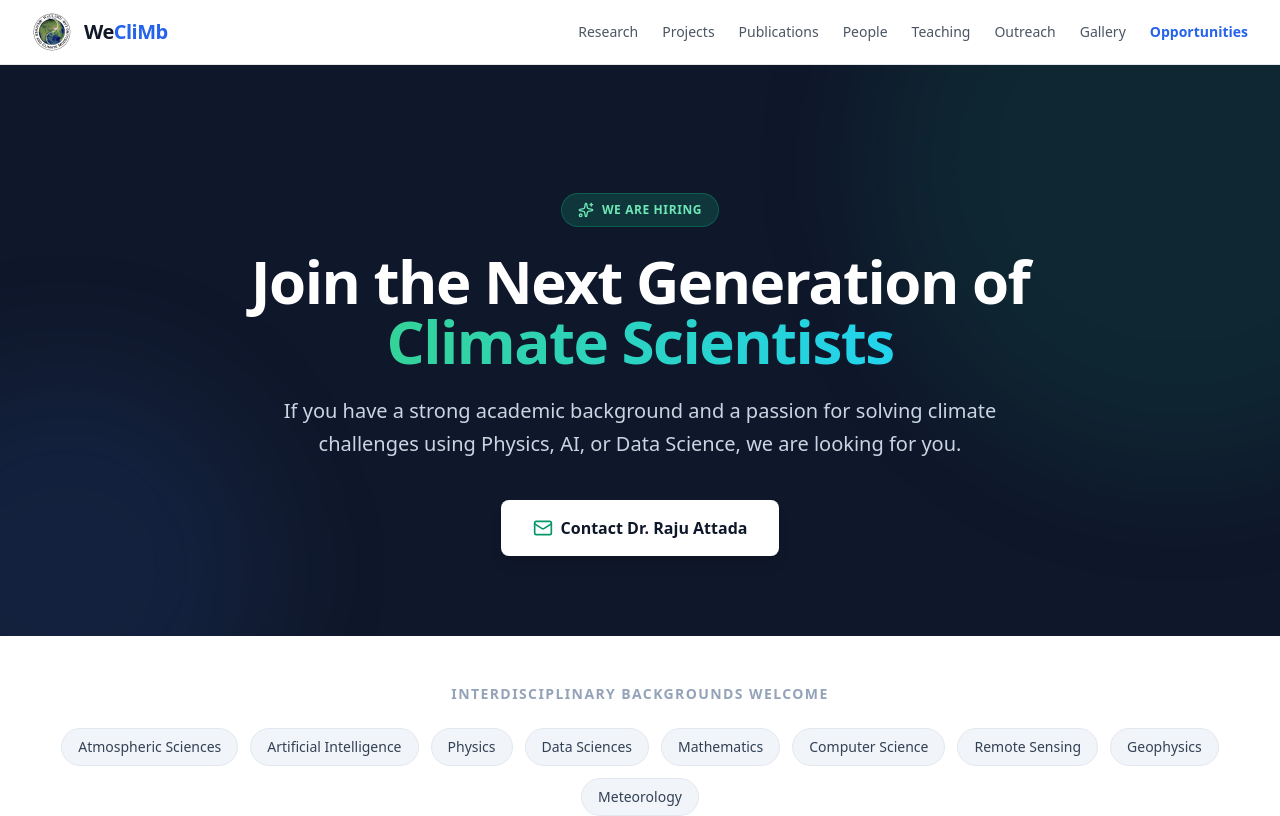
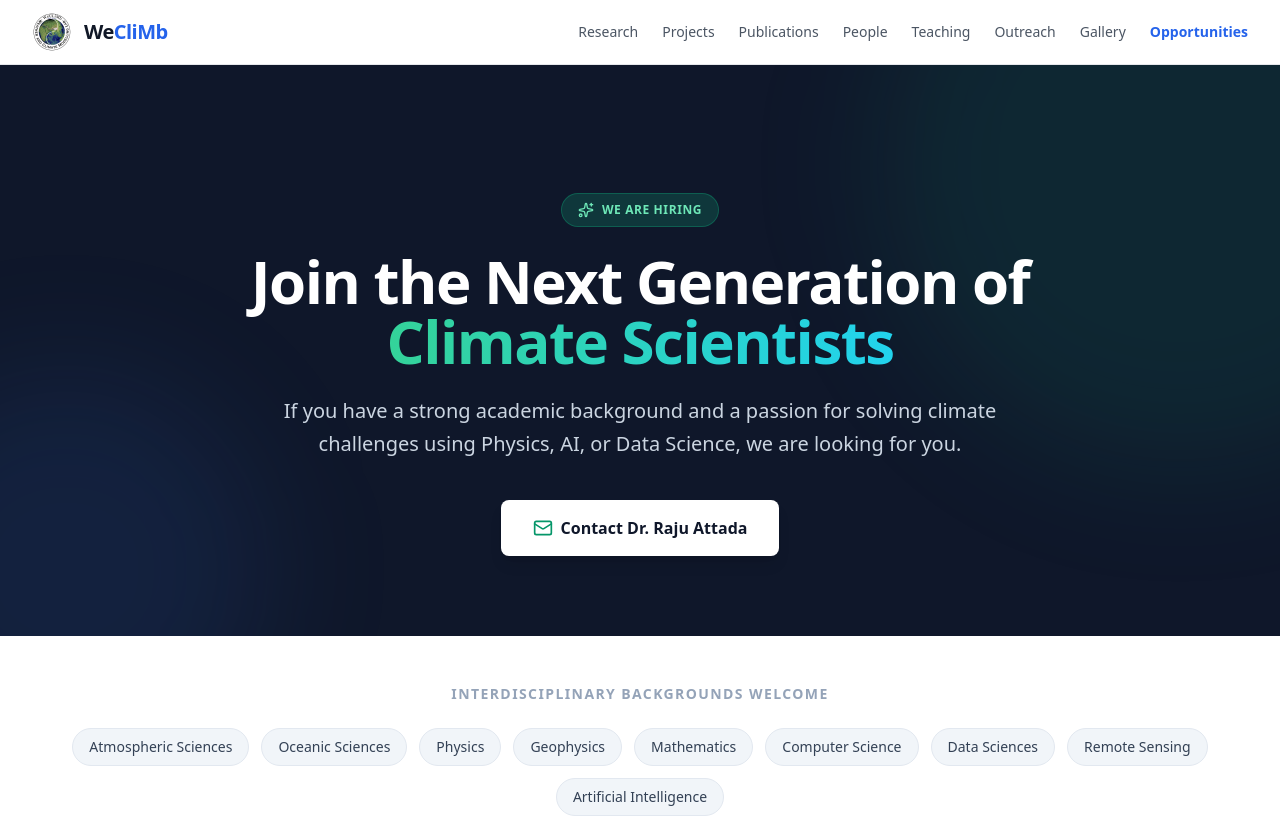
Before and after one commit to WeCliMLab/Website, a Next.js app: page /oppurtunities in a window 1280 px wide. Shown: the top 816 px of the page. Built offline with nearby package versions, Linux system fonts and the light colour scheme.

Commit message:
Updated oppurtines_page.tsx

```diff
--- a/src/app/oppurtunities/page.tsx
+++ b/src/app/oppurtunities/page.tsx
@@ -16,9 +16,9 @@ export default function OpportunitiesPage() {
 
   // --- DATA: Disciplines (Tag Cloud) ---
   const disciplines = [
-    "Atmospheric Sciences", "Artificial Intelligence", "Physics",
-    "Data Sciences", "Mathematics", "Computer Science",
-    "Remote Sensing", "Geophysics", "Meteorology"
+    "Atmospheric Sciences", "Oceanic Sciences", "Physics", "Geophysics", "Mathematics", "Computer Science", "Data Sciences", "Remote Sensing", "Artificial Intelligence"
+
+
   ];
 
   return (
```
